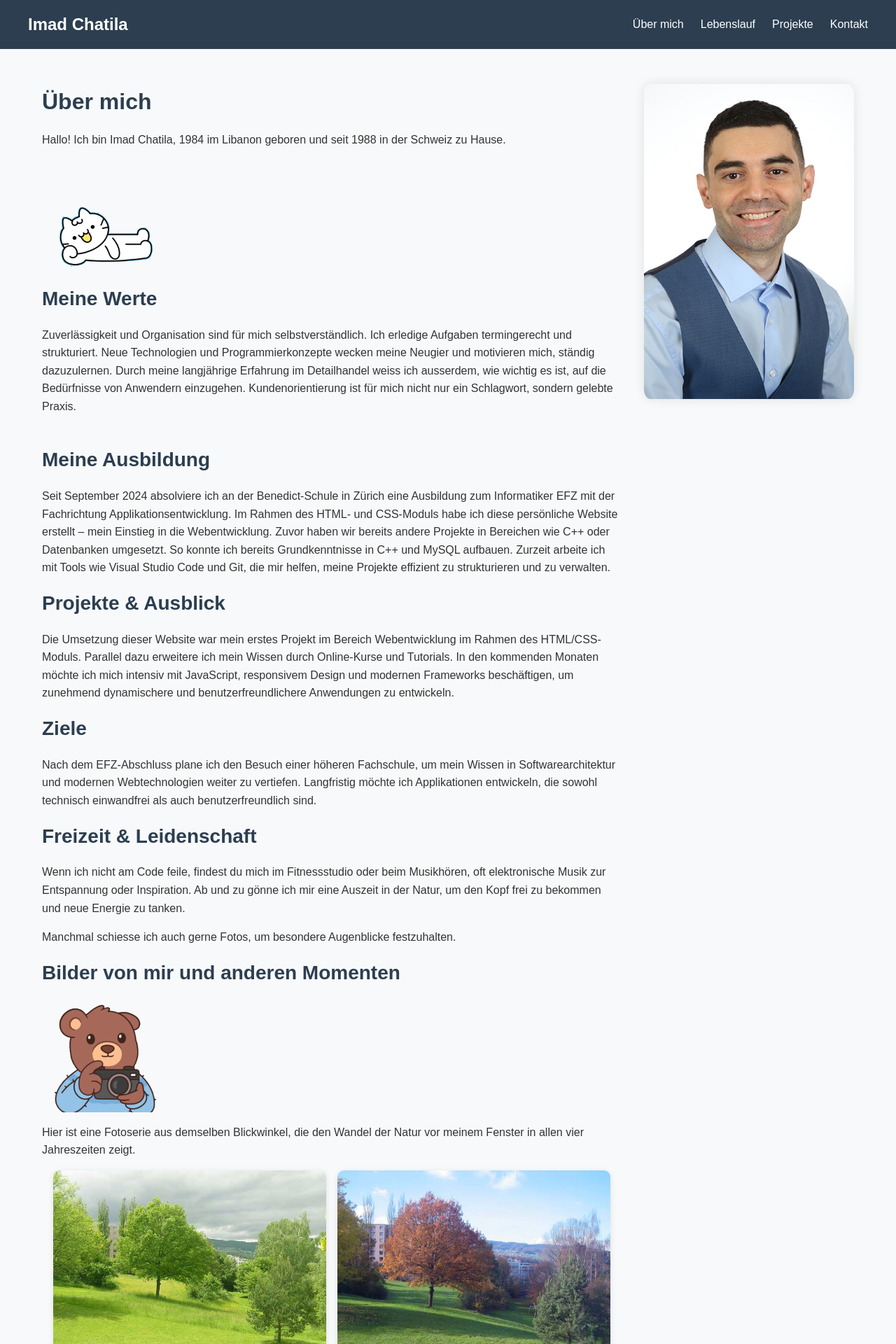
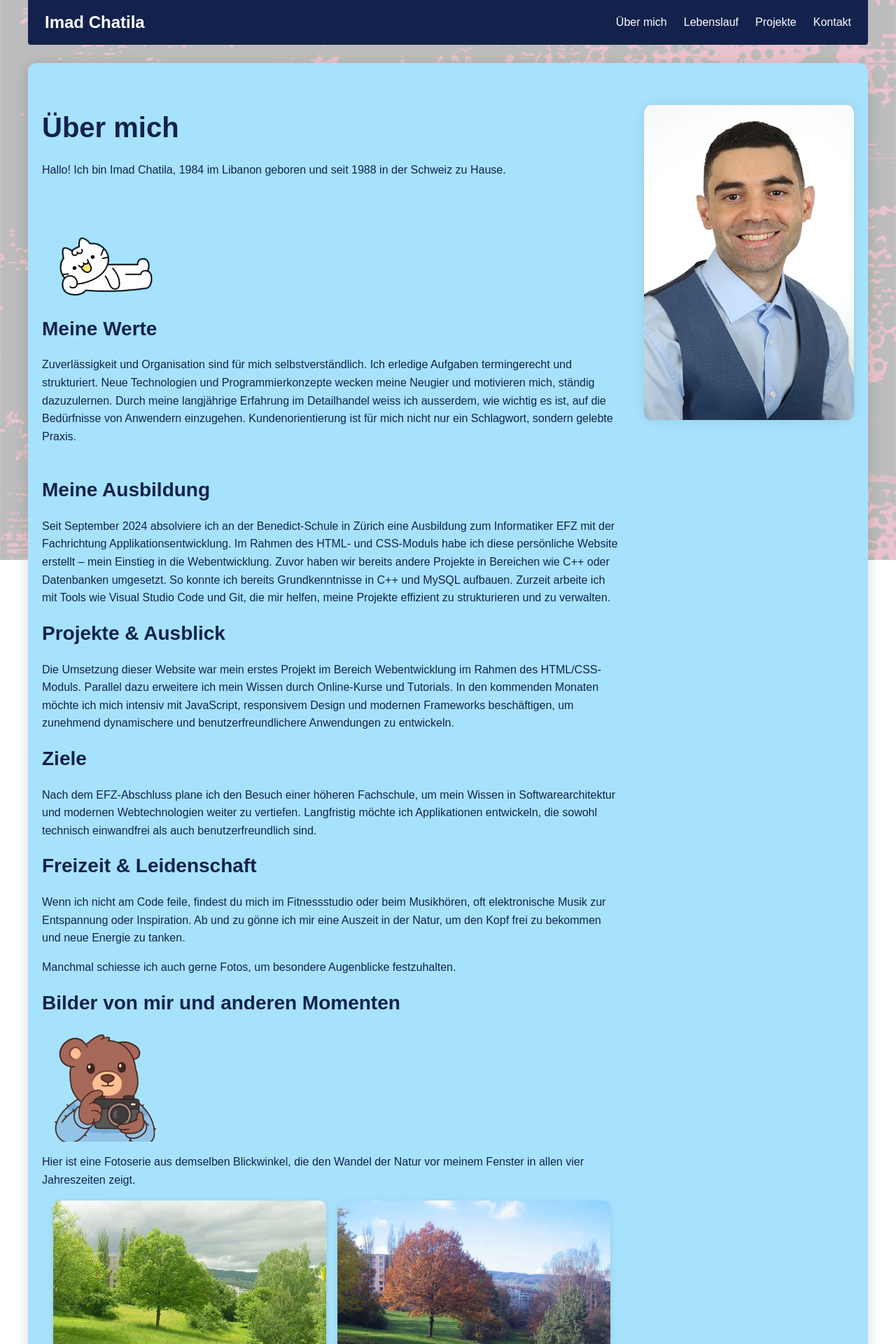
Before and after one commit to masterkreb/portfolio2, a PHP site: page / in a window 1280 px wide. Shown: the top 1920 px of the page at 70% size. Run offline with PHP 8.4, Linux system fonts and the light colour scheme; some libraries are stand-ins or nearby versions.

Commit message:
website angepasst.

```diff
--- a/css/danke.css
+++ b/css/danke.css
@@ -17,7 +17,7 @@
 }
 
 .button-home {
-    background-color: var(--primary-color);
+    background-color: #007acc;
     color: white;
     text-decoration: none;
     padding: 0.8rem 1.5rem;
@@ -28,7 +28,7 @@
 }
 
 .button-home:hover {
-    background-color: #2980b9;
+    background-color: #005fa3;
 }
 
 /* In der Danke-Seite wird eine spezielle Body-Struktur benötigt  */
--- a/css/styles.css
+++ b/css/styles.css
@@ -6,27 +6,62 @@
 }
 
 :root {
-    --primary-color: #3498db;
-    --secondary-color: #2c3e50;
+    --primary-color: #007acc;
+    --secondary-color: #12224c;
     --text-color: #333;
-    --bg-color: #f8f9fa;
     --section-padding: 60px 20px;
+
+    --about-bg: #a7e2fc;
+    --about-text: #12224c;
+
+    --resume-bg: #ece393;
+    --resume-text: #5c3010;
+
+    --projekte-bg: #bfecd3;
+    --projekte-text: #1e5631;
+
+    --contact-bg: #fbecd6;
+    --contact-text: #d75a2c;
 }
+
+
 
 body {
     color: var(--text-color);
-    background-color: var(--bg-color);
+   /*background-color: #c9bda7;  diese Farbe scheint durch */
     line-height: 1.6;
+    position: relative;
+}
+
+body::before {
+    content: '';
+    position: fixed;
+    top: 0;
+    left: 0;
+    width: 100%;
+    height: 100%;
+        /* Background Image: Adobe Stock #583049231
+       URL: https://stock.adobe.com/ch_de/583049231
+       Lizenz: Adobe Stock Standard License
+       Kostenlos: 2026 */
+    background-image: url('../images/site/hintergrundbild_v_1.png');
+    background-repeat: no-repeat;
+    background-size: cover;
+    background-position: center;
+    background-attachment: fixed;
+    filter: grayscale(0%);
+    opacity: 0.3; /* ← je kleiner, desto mehr Farbe sieht man*/
+    z-index: -1;
 }
 
 header {
-    background-color: var(--secondary-color);
+    background-color: transparent; /* transparent damit BG sichtbar */
     color: white;
-    padding: 1rem;
     position: fixed;
     width: 100%;
     top: 0;
     z-index: 1000;
+    padding: 0;
 }
 
 nav {
@@ -35,6 +70,9 @@
     align-items: center;
     max-width: 1200px;
     margin: 0 auto;
+    background-color: var(--secondary-color); /* Farbe jetzt auf nav */
+    padding: 0.8rem 1.5rem;
+    border-radius: 0 0 4px 4px; /* unten abgerundet wie Tango */
 }
 
 .logo {
@@ -73,17 +111,49 @@
 section {
     padding: var(--section-padding);
     max-width: 1200px;
-    margin: 0 auto;
+    margin: 0 auto 30px auto;
     scroll-margin-top: 80px;
+    box-shadow: 0 4px 20px rgba(0, 0, 0, 0.15);
+    border-radius: 12px;
 }
 
+/* Individuelle Farben für jeden Bereich */
 #about {
-    margin-top: 60px;
+    background-color: var(--about-bg);
+    color: var(--about-text);
+    margin-top: 90px;
     display: flex;
     flex-direction: row-reverse;
     flex-wrap: wrap;
     gap: 2rem;
     align-items: start;
+}
+#about h1, #about h2, #about h3, #about h4 {
+    color: var(--about-text);
+}
+
+#resume {
+    background-color: var(--resume-bg);
+    color: var(--resume-text);
+}
+#resume h1, #resume h2, #resume h3, #resume h4 {
+    color: var(--resume-text);
+}
+
+#projekte {
+    background-color: var(--projekte-bg);
+    color: var(--projekte-text);
+}
+#projekte h1, #projekte h2, #projekte h3, #projekte h4 {
+    color: var(--projekte-text);
+}
+
+#contact {
+    background-color: var(--contact-bg);
+    color: var(--contact-text);
+}
+#contact h1, #contact h2, #contact h3, #contact h4 {
+    color: var(--contact-text);
 }
 
 .profile-image {
@@ -149,8 +220,8 @@
     margin-bottom: 1rem;
 }
 
-h1 { font-size: 2rem; }  /* Grösser als h2 */
-h2 { font-size: 1.75rem; }    /* Etwas kleiner als h1 */
+h1 { font-size: 2.5rem; }
+h2 { font-size: 1.75rem; }
 h3 { font-size: 1.5rem; }
 h4 { font-size: 1.25rem; }
 
--- a/index.php
+++ b/index.php
@@ -363,7 +363,7 @@
     </main>
 
     <footer>
-        <p>&copy; 2025 Imad Chatila. Alle Rechte vorbehalten.</p>
+        <p>&copy; 2025<?php if(date('Y') > 2025) echo ' - ' . date('Y'); ?> Imad Chatila. Alle Rechte vorbehalten.</p>
     </footer>
 
     <script src="./js/script.js"></script>
--- a/js/script.js
+++ b/js/script.js
@@ -13,7 +13,7 @@
 
         if (target) {
             // Header-Offset: 120px für den fixen Header
-            const headerOffset = 120;
+            const headerOffset = 70;
             const elementPosition = target.getBoundingClientRect().top;
             const offsetPosition = elementPosition + window.pageYOffset - headerOffset;
 
```
Also changed, not shown: other parts of css/styles.css (+24 -8 lines), images/site/hintergrundbild_v_1.png (added).
